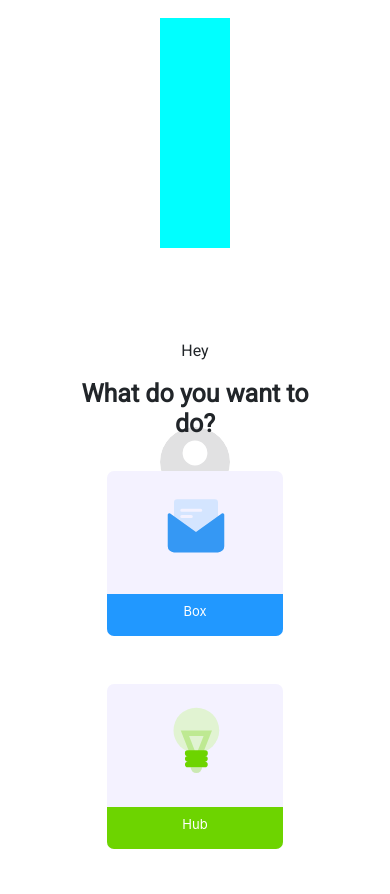
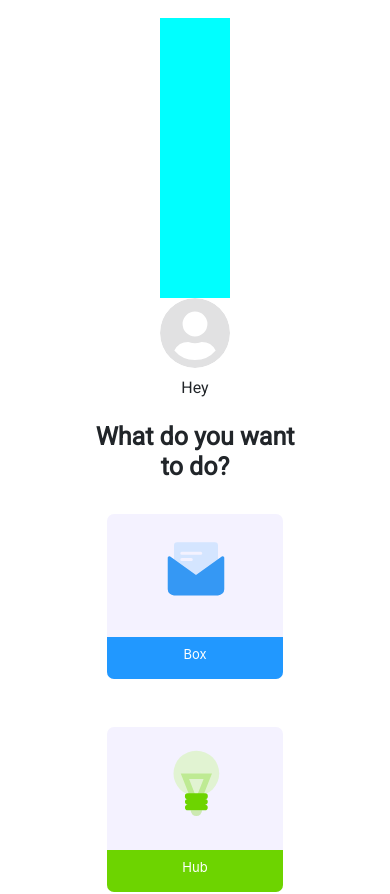
Before and after one commit to MiriErnfeld/Lobby, a React (Create React App) app: page / in a window 390 px wide. Shown: the part 824-1718 px from the top of the page. Built offline with nearby package versions, Linux system fonts and the light colour scheme; no server answers; what fusioncharts would draw is missing.

Commit message:
responsive fixxxxxxx

```diff
--- a/src/App.js
+++ b/src/App.js
@@ -1,7 +1,6 @@
 import { Provider } from 'react-redux';
 
 import './App.css';
-import SourcesCards from '../src/components/applictaionsCards/SourcesCards';
 import store from './Redux/staticStore';
 import InformationTemp from './components/InformationTemp';
 import Chart from './components/Chart'
@@ -12,7 +11,7 @@ function App() {
     <>
       <Provider store={store}>
         <InformationTemp />
-        <SourcesCards />
+
       </Provider>
     </>
   );
--- a/src/components/InformationTemp.css
+++ b/src/components/InformationTemp.css
@@ -126,7 +126,7 @@ color: #000000 !important;
 @media only screen and (max-width: 770px) {
     .inmore{
         display:block;
-        height:230px;
+        height:280px;
         background-color: aqua;
      }
     .MuiGrid-spacing-xs-4 > .MuiGrid-item{
--- a/src/components/InformationTemp.js
+++ b/src/components/InformationTemp.js
@@ -19,6 +19,7 @@ import iconThree from '../img/iconThree.png'
 import { actions } from '../Redux/actions/staticAction'
 import Chart2 from './Chart2'
 import '../App.css'
+import SourcesCards from './applictaionsCards/SourcesCards';
 import '../components/applictaionsCards/SourcesCardsStyles.css'
 
 
@@ -96,6 +97,7 @@ export default withStyles(useStyles)(function Information() {
     const dispatch = useDispatch()
     const [more, setMore] = useState(false);
     const [full, setfull] = useState(true);
+    let [inmore, setInMore] = useState(false);
 
     // function fullData() {
     //
@@ -405,7 +407,13 @@ export default withStyles(useStyles)(function Information() {
             </> : " "} */}
             {more ?
                 <>
+
+
                     <p type="button" className="moreTxt1  moreBtn" onClick={() => {
+                        console.log(inmore)
+
+                        setInMore(true)
+                        console.log(inmore)
                         setMore(!more)
                     }}>Less-</p>
 
@@ -447,17 +455,25 @@ export default withStyles(useStyles)(function Information() {
 
                 :
                 <>
-                    <p className="moreTxt1 moreBtn  " onClick={() => { setMore(!more) }}>More+</p>
+
+                    <p className="moreTxt1 moreBtn  " onClick={
+                        () => {
+                            ;
+                            setMore(!more)
+                            console.log(more)
+                            setInMore(false)
+
+                        }}>More+</p>
                     {/* {
                         $(".paperFour").css("color", "red")} */}
+                    {/* {alert(inMore)} */}
+
                 </>
                 // < type="button" className="moreTxt1  moreBtn"     onClick={() => { setMore(!more) }}>Less-</>
-
-
                 // REMEMBER!!!!!!!!!!1 $(".in-small-profil").css("padding-top", "unset")
             }
-
             {/* $(".in-small-profil").css("padding-top", "unset") */}
+            <SourcesCards inMore={inmore} />
         </div >
     )
 })
--- a/src/components/applictaionsCards/SourcesCards.js
+++ b/src/components/applictaionsCards/SourcesCards.js
@@ -46,6 +46,7 @@ function SourcesCards(props) {
     const [more, setMore] = useState(false);
     const [initial, setinitial] = useState(true);
     // const [jwt, setJwt] = useState("");
+    ;
 
     const leaderApps = [
         {
@@ -198,6 +199,7 @@ function SourcesCards(props) {
     }
 
     const showApps = (apps) => {
+
         return (
             <div className="row">
                 {apps.map((card) => card &&
@@ -242,7 +244,7 @@ function SourcesCards(props) {
             <div className="warpDiv row mt-5 offset-2 col-8  d-flex justify-content-center align-items-center">
                 <div className="col-12 d-flex justify-content-center">
                     <div className="imgProfil in-small-profil mt-3 align-items-center">
-                    <div className="inmore"></div>
+                        {props.inMore ? " " : <div className="inmore"></div>}
                         <Tooltip placement="top" arrow title="Profile setting" aria-label="add">
                             <img className="imgProfil imgProfilinsmall"
                                 onClick={navigateProfil} alt="img 1"
--- a/src/components/applictaionsCards/SourcesCardsStyles.css
+++ b/src/components/applictaionsCards/SourcesCardsStyles.css
@@ -10,7 +10,7 @@
 .imgProfil{
     border-radius: 50%;
     width: 70px;
-    height: 70px;
+    /* height: 70px; */
     flex-shrink: 0;
     object-fit: cover;
 
@@ -128,10 +128,10 @@
           /* padding-top: 10%; */
       }
 
-      .in-small-hey{
-        padding-top: 180px;
-        margin-top: 71px !important;
-      }
+      /* .in-small-hey{
+        padding-top: 60px;
+        margin-top: 20px !important;
+      } */
       .moreTxt1{
         color: #75798E;
         text-align: center;
@@ -164,9 +164,9 @@
       /* .add{
         margin-bottom: -242px;
     } */
-    .imgProfil{
+    /* .imgProfil{
       margin-top: 179px;
-    }
+    } */
   }
   @media screen and (min-width: 700px) and (max-width: 1024px){
 /*
```
Also changed, not shown: 1 other file (tests, documents, lock files or other folders).
